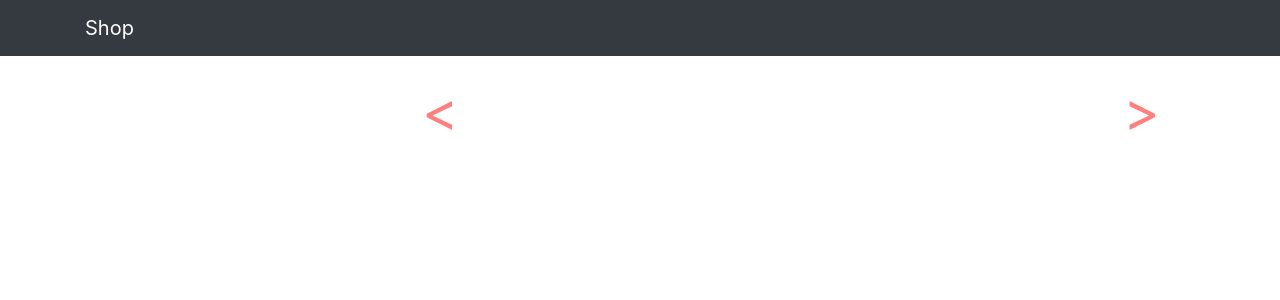
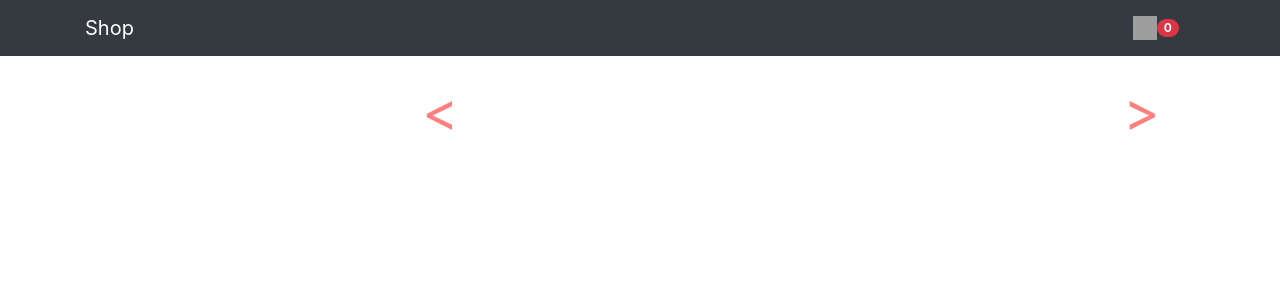
Before and after one commit to egorble/diplom., a Django app: page / in a window 1280 px wide. Shown: the top 300 px of the page. Run offline with Django 3.2, Linux system fonts and the light colour scheme; data comes from the database, SQL or seed files in the repository; data that the repository does not hold is empty; some libraries are stand-ins or nearby versions; grey boxes are pictures that could not be loaded.

Commit message:
make it better

```diff
--- a/mainapp/templates/base.html
+++ b/mainapp/templates/base.html
@@ -24,14 +24,19 @@
     }
 </style>
 <body>
-
+<style>
+    .imgico{
+        width: 24px;
+        height: 24px;
+    }
+</style>
   <!-- Navigation -->
   <nav class="navbar navbar-expand-lg navbar-dark bg-dark fixed-top">
     <div class="container">
       <a class="navbar-brand" href="{% url 'base' %}">Shop</a>
-        {% for i in ico %}
-        <a class="nav-link" href="{% url 'cart' %}"><img src="{{ i.img.url }}" alt="корзина"><span class="badge badge-pill badge-danger">{{ cart.products.count }}</span></a>
-            {% endfor %}
+
+        <a class="nav-link" href="{% url 'cart' %}"><img class="imgico" src="https://img1.freepng.ru/20171220/skq/shopping-cart-png-5a3a8fc8964401.8796450215137873366155.jpg" alt="корзина"><span class="badge badge-pill badge-danger">{{ cart.products.count }}</span></a>
+
       </div>
   </nav>
 
```
